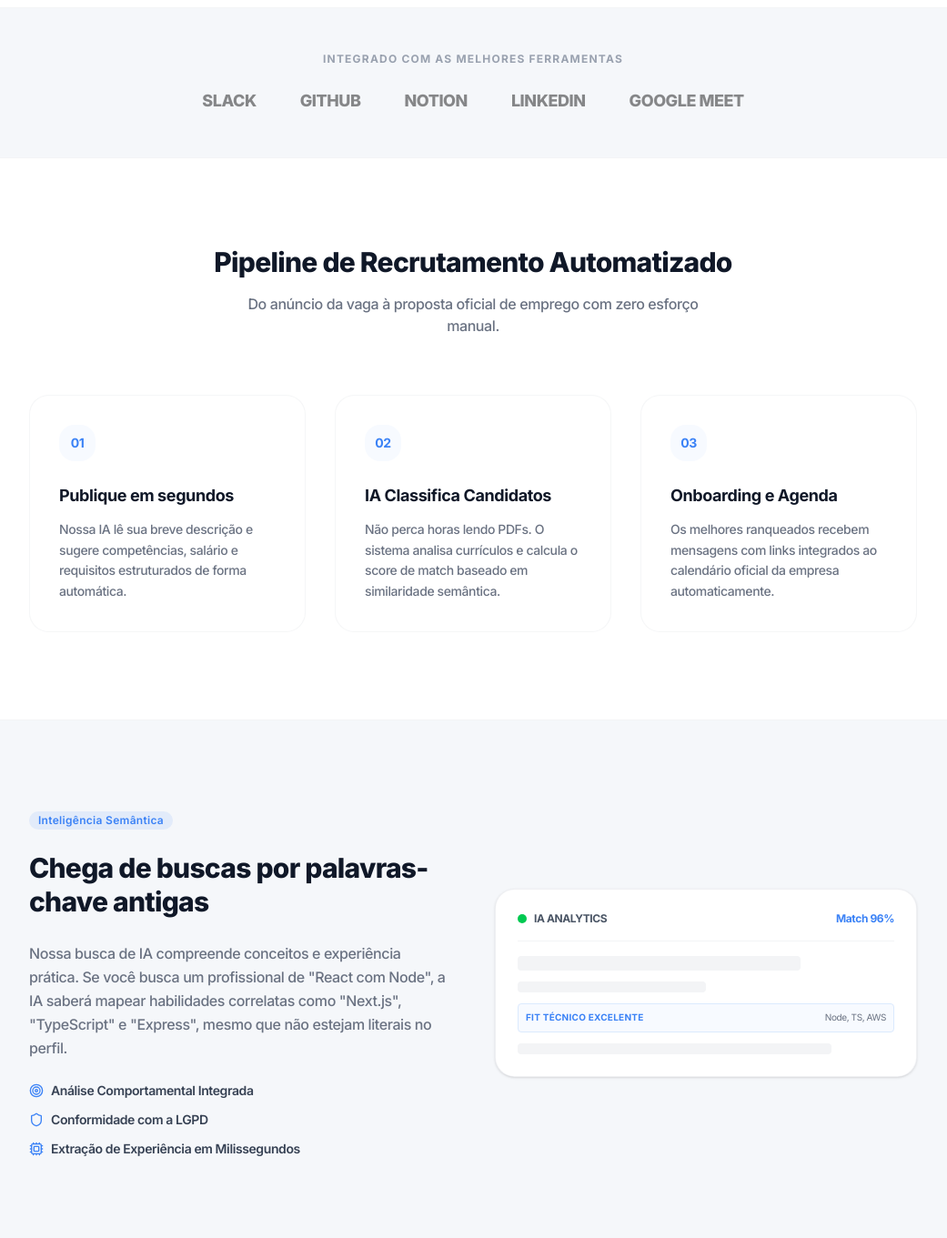
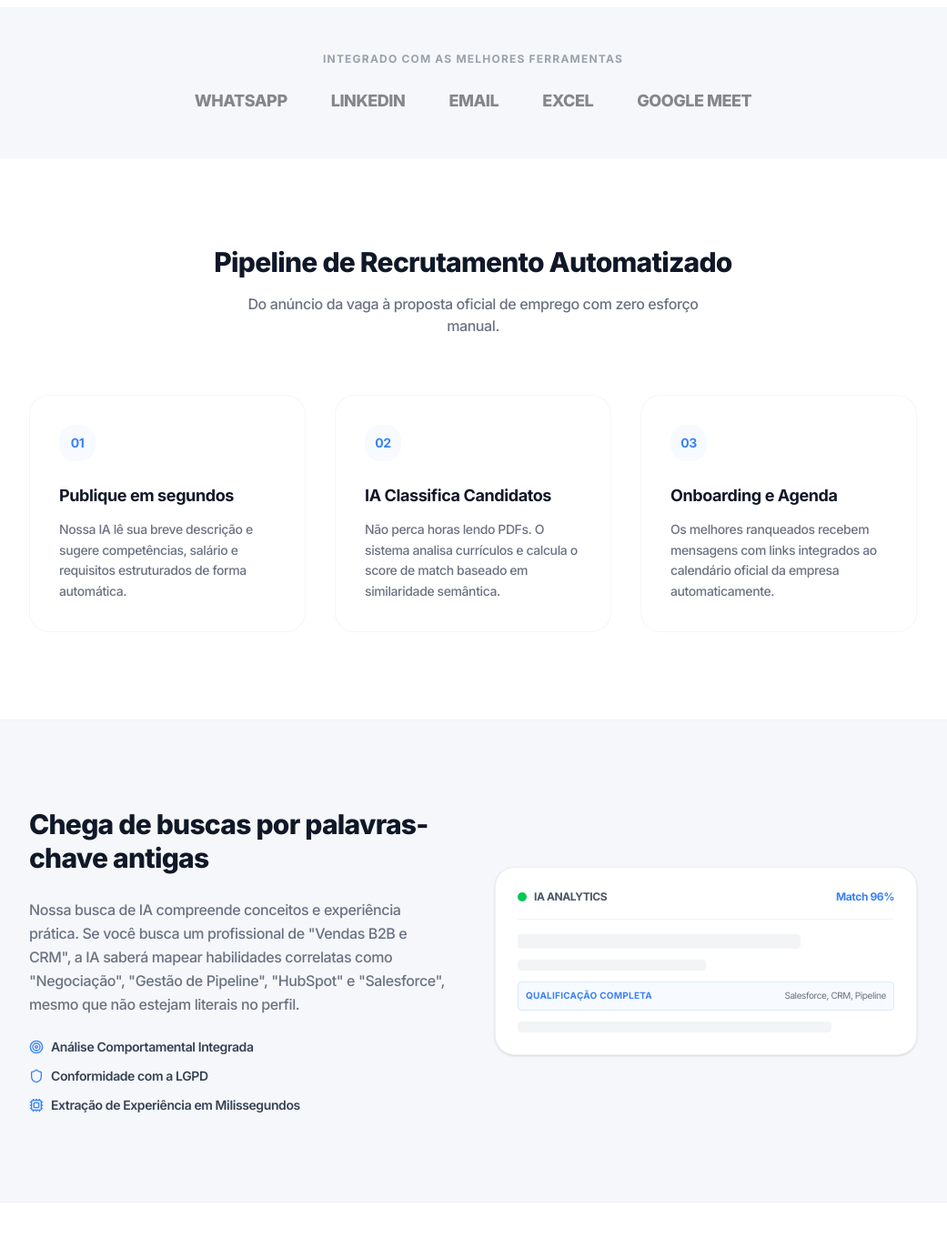
Before and after one commit to guilhermewacilikiw-svg/TalenToss, a Next.js app in the folder frontend/: page / in a window 1280 px wide. Shown: the part 731-2092 px from the top of the page at 91% size, without its empty margins (120-1161 px from the left). Built offline with nearby package versions, Linux system fonts and the light colour scheme.

Commit message:
design: make landing page copy more generalist for all business areas

```diff
--- a/frontend/src/app/page.tsx
+++ b/frontend/src/app/page.tsx
@@ -126,10 +126,10 @@ function EmpresaView() {
         <div className="container mx-auto px-6 text-center">
           <p className="text-xs uppercase font-bold tracking-widest text-gray-400 mb-6">Integrado com as melhores ferramentas</p>
           <div className="flex flex-wrap items-center justify-center gap-12 grayscale opacity-50">
-            <span className="font-extrabold text-lg tracking-tight">SLACK</span>
-            <span className="font-extrabold text-lg tracking-tight">GITHUB</span>
-            <span className="font-extrabold text-lg tracking-tight">NOTION</span>
+            <span className="font-extrabold text-lg tracking-tight">WHATSAPP</span>
             <span className="font-extrabold text-lg tracking-tight">LINKEDIN</span>
+            <span className="font-extrabold text-lg tracking-tight">EMAIL</span>
+            <span className="font-extrabold text-lg tracking-tight">EXCEL</span>
             <span className="font-extrabold text-lg tracking-tight">GOOGLE MEET</span>
           </div>
         </div>
@@ -168,10 +168,9 @@ function EmpresaView() {
         <div className="container mx-auto px-6 max-w-5xl">
           <div className="grid md:grid-cols-2 gap-12 items-center">
             <div className="space-y-6">
-              <span className="premium-badge bg-primary/10 text-primary">Inteligência Semântica</span>
               <h3 className="text-3xl font-extrabold text-gray-900 tracking-tight leading-tight">Chega de buscas por palavras-chave antigas</h3>
               <p className="text-gray-500 font-medium leading-relaxed">
-                Nossa busca de IA compreende conceitos e experiência prática. Se você busca um profissional de "React com Node", a IA saberá mapear habilidades correlatas como "Next.js", "TypeScript" e "Express", mesmo que não estejam literais no perfil.
+                Nossa busca de IA compreende conceitos e experiência prática. Se você busca um profissional de "Vendas B2B e CRM", a IA saberá mapear habilidades correlatas como "Negociação", "Gestão de Pipeline", "HubSpot" e "Salesforce", mesmo que não estejam literais no perfil.
               </p>
               <ul className="space-y-3 font-semibold text-sm text-gray-700">
                 <li className="flex items-center gap-2"><Target className="w-4 h-4 text-primary" /> Análise Comportamental Integrada</li>
@@ -191,8 +190,8 @@ function EmpresaView() {
                 <div className="h-4 bg-gray-100 rounded w-3/4"></div>
                 <div className="h-3 bg-gray-100 rounded w-1/2"></div>
                 <div className="h-8 bg-blue-50/50 border border-blue-100 rounded p-2 flex items-center justify-between">
-                  <span className="text-[10px] font-bold text-primary tracking-wide">FIT TÉCNICO EXCELENTE</span>
-                  <span className="text-[10px] text-gray-500">Node, TS, AWS</span>
+                  <span className="text-[10px] font-bold text-primary tracking-wide">QUALIFICAÇÃO COMPLETA</span>
+                  <span className="text-[10px] text-gray-500">Salesforce, CRM, Pipeline</span>
                 </div>
                 <div className="h-3 bg-gray-100 rounded w-5/6"></div>
               </div>
@@ -307,9 +306,9 @@ function CandidatoView() {
                 <div className="h-4 bg-gray-100 rounded w-5/6"></div>
                 <div className="h-3 bg-gray-100 rounded w-2/3"></div>
                 <div className="flex flex-wrap gap-1.5 pt-2">
-                  <span className="px-2 py-0.5 bg-green-50 border border-green-100 text-green-700 text-[9px] font-bold rounded-full">React</span>
-                  <span className="px-2 py-0.5 bg-green-50 border border-green-100 text-green-700 text-[9px] font-bold rounded-full">Next.js</span>
-                  <span className="px-2 py-0.5 bg-green-50 border border-green-100 text-green-700 text-[9px] font-bold rounded-full">TailwindCSS</span>
+                  <span className="px-2 py-0.5 bg-green-50 border border-green-100 text-green-700 text-[9px] font-bold rounded-full">Gestão Financeira</span>
+                  <span className="px-2 py-0.5 bg-green-50 border border-green-100 text-green-700 text-[9px] font-bold rounded-full">Orçamento</span>
+                  <span className="px-2 py-0.5 bg-green-50 border border-green-100 text-green-700 text-[9px] font-bold rounded-full">Excel Avançado</span>
                 </div>
                 <div className="h-3 bg-gray-100 rounded w-full"></div>
               </div>
```
